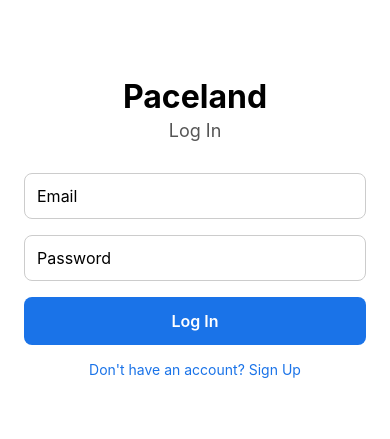
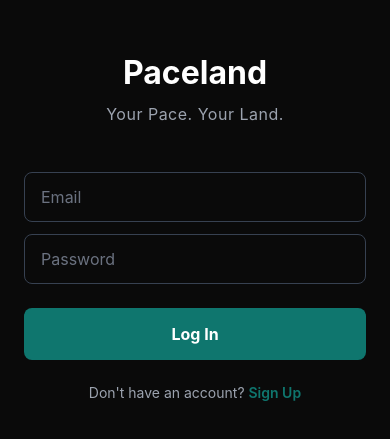
Before and after one commit to TanishRS/paceland-v2, a React Native app: screen /Auth in a window 390 px wide. Shown: the part 195-634 px from the top of the page. Built offline with nearby package versions, Linux system fonts and the light colour scheme; no server answers.

Commit message:
Day 12: AuthScreen dark theme + teal accent + tagline + loading state

```diff
--- a/src/screens/AuthScreen.js
+++ b/src/screens/AuthScreen.js
@@ -6,6 +6,7 @@ import {
   TouchableOpacity,
   StyleSheet,
   ActivityIndicator,
+  StatusBar,
 } from 'react-native';
 
 // Firebase Auth functions — modular SDK (never the compat layer)
@@ -97,12 +98,14 @@ export default function AuthScreen() {
 
   return (
     <View style={styles.container}>
+      <StatusBar barStyle="light-content" backgroundColor="#0A0A0A" />
       <Text style={styles.title}>Paceland</Text>
-      <Text style={styles.subtitle}>{mode === 'login' ? 'Log In' : 'Sign Up'}</Text>
+      <Text style={styles.tagline}>Your Pace. Your Land.</Text>
 
       <TextInput
         style={styles.input}
         placeholder="Email"
+        placeholderTextColor="#6B7280"
         autoCapitalize="none"
         keyboardType="email-address"
         value={email}
@@ -112,6 +115,7 @@ export default function AuthScreen() {
       <TextInput
         style={styles.input}
         placeholder="Password"
+        placeholderTextColor="#6B7280"
         secureTextEntry
         value={password}
         onChangeText={setPassword}
@@ -128,9 +132,10 @@ export default function AuthScreen() {
       </TouchableOpacity>
 
       <TouchableOpacity onPress={toggleMode} style={styles.toggleButton}>
-        <Text style={styles.toggleText}>
-          {mode === 'login' ? "Don't have an account? Sign Up" : 'Already have an account? Log In'}
-        </Text>
+        {mode === 'login'
+          ? <Text style={styles.toggleLabel}>Don't have an account? <Text style={styles.toggleLink}>Sign Up</Text></Text>
+          : <Text style={styles.toggleLabel}>Already have an account? <Text style={styles.toggleLink}>Log In</Text></Text>
+        }
       </TouchableOpacity>
     </View>
   );
@@ -141,27 +146,34 @@ const styles = StyleSheet.create({
     flex: 1,
     justifyContent: 'center',
     paddingHorizontal: 24,
-    backgroundColor: '#fff',
+    backgroundColor: '#0A0A0A',
   },
   title: {
     fontSize: 32,
     fontWeight: 'bold',
     textAlign: 'center',
     marginBottom: 4,
+    color: '#FFFFFF',
   },
-  subtitle: {
-    fontSize: 18,
+  tagline: {
+    color: '#9CA3AF',
+    fontSize: 16,
+    fontWeight: '400',
+    letterSpacing: 0.5,
+    marginTop: 8,
+    marginBottom: 48,
     textAlign: 'center',
-    color: '#555',
-    marginBottom: 32,
   },
   input: {
+    backgroundColor: 'transparent',
     borderWidth: 1,
-    borderColor: '#ccc',
+    borderColor: '#374151',
     borderRadius: 8,
-    padding: 12,
-    marginBottom: 16,
+    paddingHorizontal: 16,
+    paddingVertical: 14,
+    marginBottom: 12,
     fontSize: 16,
+    color: '#FFFFFF',
   },
   error: {
     color: 'red',
@@ -169,22 +181,28 @@ const styles = StyleSheet.create({
     fontSize: 14,
   },
   button: {
-    backgroundColor: '#1a73e8',
-    padding: 14,
+    backgroundColor: '#0F766E',
+    paddingVertical: 16,
     borderRadius: 8,
     alignItems: 'center',
-    marginBottom: 16,
+    marginTop: 12,
   },
   buttonText: {
-    color: '#fff',
+    color: '#FFFFFF',
     fontSize: 16,
-    fontWeight: '600',
+    fontWeight: '700',
   },
   toggleButton: {
     alignItems: 'center',
+    marginTop: 24,
   },
-  toggleText: {
-    color: '#1a73e8',
+  toggleLabel: {
+    color: '#9CA3AF',
     fontSize: 14,
   },
+  toggleLink: {
+    color: '#0F766E',
+    fontSize: 14,
+    fontWeight: '600',
+  },
 });
```
